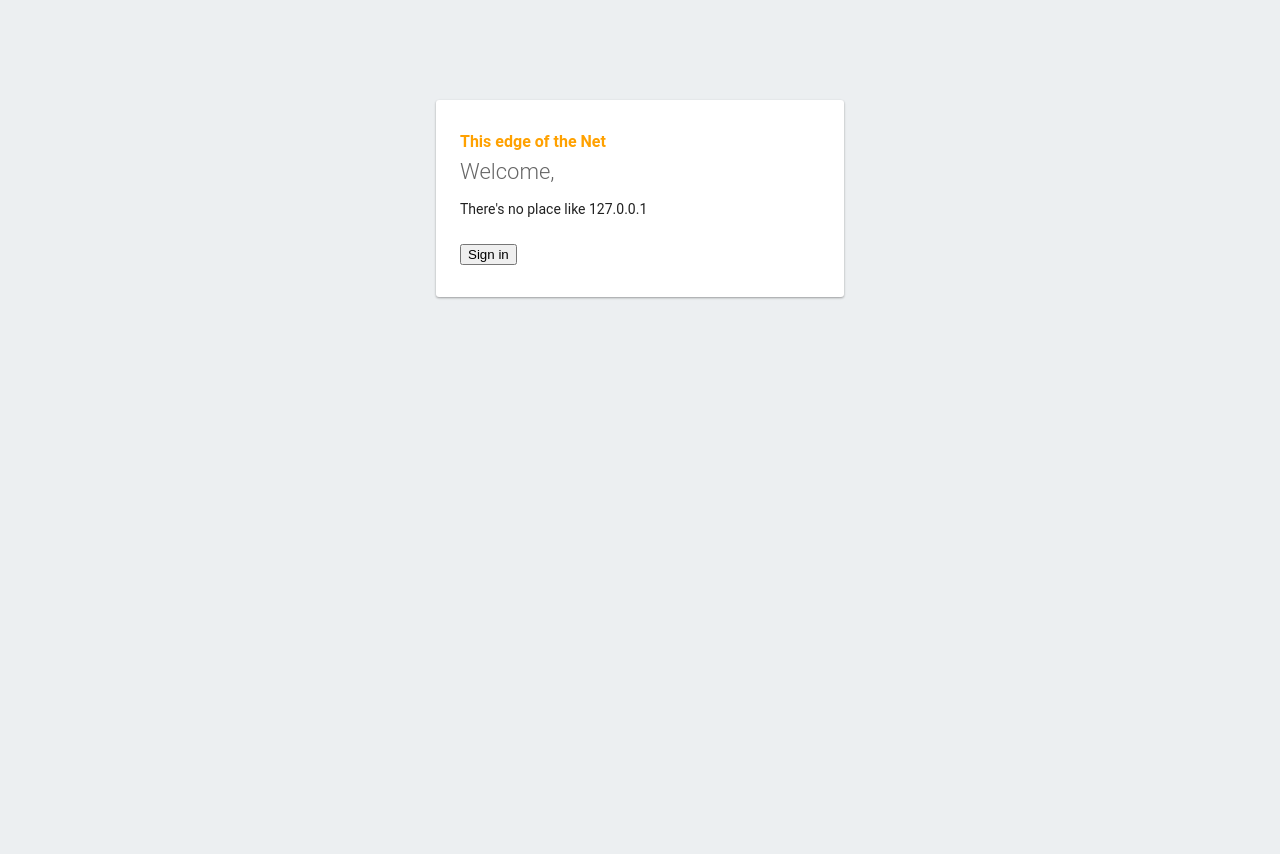
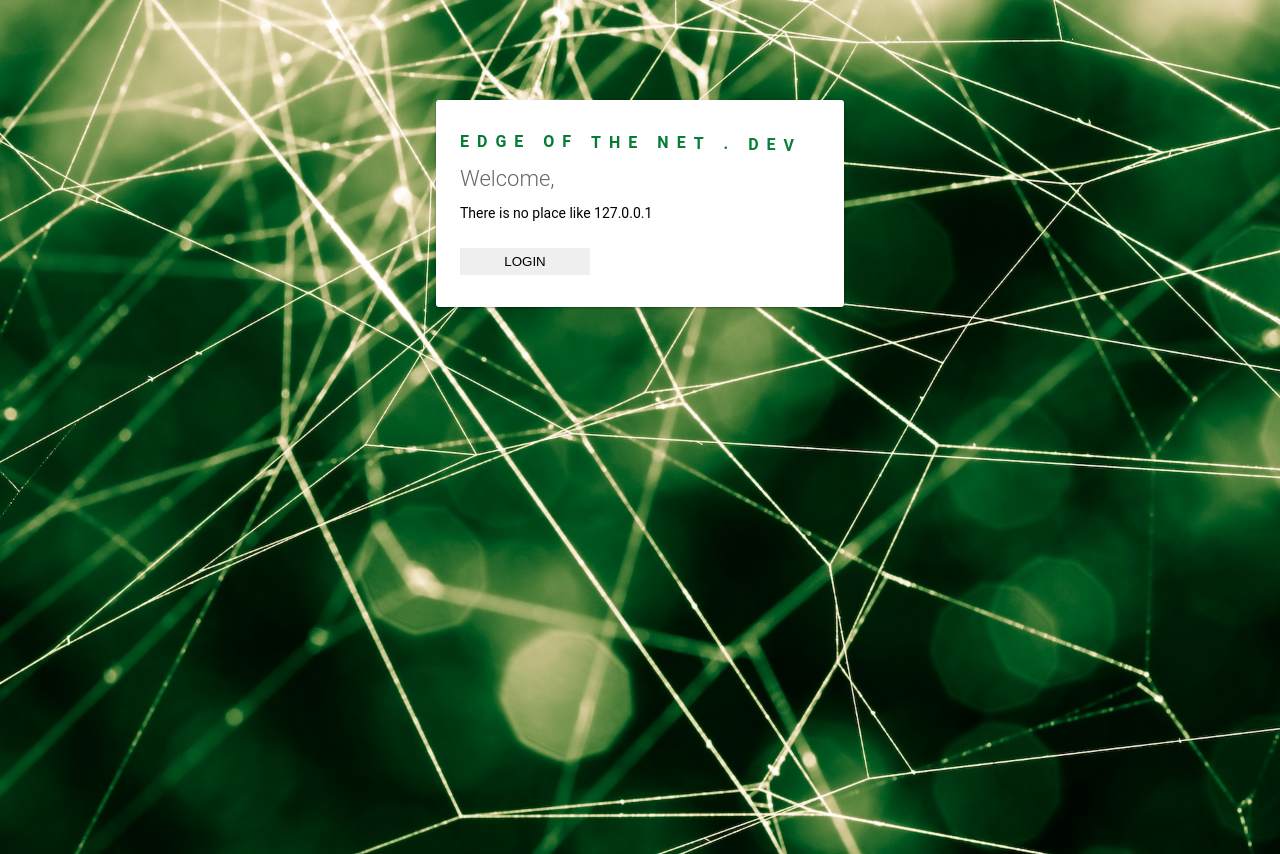
Before and after one commit to NightlyD3V/edgeofthenet, a plain HTML site: page src/src/index.html in a window 1280 px wide. Shown: the top 854 px of the page. Before the commit the page ends 800 px from the top, so only its background shows below. Drawn offline with nearby package versions, Linux system fonts and the light colour scheme; some packages are replaced by stand-ins of ours.

Commit message:
Initial login page setup

```diff
--- a/src/src/index.html
+++ b/src/src/index.html
@@ -4,7 +4,6 @@
     <meta charset="utf-8">
     <meta name="viewport" content="width=device-width, initial-scale=1">
     <title>Edge</title>
-
     <!-- update the version number as needed -->
     <script defer src="/__/firebase/9.21.0/firebase-app-compat.js"></script>
     <!-- include only the Firebase features as you need -->
@@ -24,26 +23,73 @@
     <script defer src="/__/firebase/init.js?useEmulator=true"></script>
 
     <style media="screen">
-      body { background: #ECEFF1; color: rgba(0,0,0,0.87); font-family: Roboto, Helvetica, Arial, sans-serif; margin: 0; padding: 0; }
-      #message { background: white; max-width: 360px; margin: 100px auto 16px; padding: 32px 24px; border-radius: 3px; }
-      #message h2 { color: #ffa100; font-weight: bold; font-size: 16px; margin: 0 0 8px; }
-      #message h1 { font-size: 22px; font-weight: 300; color: rgba(0,0,0,0.6); margin: 0 0 16px;}
-      #message p { line-height: 140%; margin: 16px 0 24px; font-size: 14px; }
+      body { background-image: url('./img/web.jpg'); background-repeat: no-repeat; background-size: 100%; font-family: Roboto, Helvetica, Arial, sans-serif; margin: 0; padding: 0; }
+      #message { background: white; max-width: 360px; margin: 100px auto 10px; padding: 32px 24px; border-radius: 3px; }
+      #message h2 { color: #047b33; font-weight: bold; font-size: 16px; margin: 0 0 15px; }
+      #message h1 { font-size: 22px; font-weight: 300; color: rgba(0,0,0,0.6); margin: 0 0 13px;}
+      .ml13 {
+        font-size: 1.9em;
+        text-transform: uppercase;
+        letter-spacing: 0.5em;
+        font-weight: 600;
+      }
+      .ml13 .letter {
+        display: inline-block;
+        line-height: 1em;
+      }
+      #message p { line-height: 140%; margin: 13px 0 24px; font-size: 14px; }
       #message a { display: block; text-align: center; background: #039be5; text-transform: uppercase; text-decoration: none; color: white; padding: 16px; border-radius: 4px; }
       #message, #message a { box-shadow: 0 1px 3px rgba(0,0,0,0.12), 0 1px 2px rgba(0,0,0,0.24); }
       #load { color: rgba(0,0,0,0.4); text-align: center; font-size: 13px; }
+      #sign-in_button { border: none; padding: 6px; width: 130px;}
+      #register { border: none; background-color: none; color: blue}
+      footer {display: flex; justify-content: end; margin-top: 700px;}
+      footer a { padding: 25px; }
+      footer img { max-width: 50px;}
+      /* MOBILE */
       @media (max-width: 600px) {
         body, #message { margin-top: 0; background: white; box-shadow: none; }
-        body { border-top: 16px solid #ffa100; }
+        body { border-top: 16px solid #01461b; }
       }
     </style>
   </head>
   <body>
-    <div id="message">
-      <h2>This edge of the Net</h2>
-      <h1>Welcome,</h1>
-      <p>There's no place like 127.0.0.1</p>
-      <button>Sign in</button>
-    </div>
+      <div id="message">
+        <h2 class="ml13">Edge of the Net . DEV</h2>
+        <h1 class="ellipse-anim">Welcome,</h1>
+        <p>There is no place like 127.0.0.1</p>
+        <button id="sign-in_button">LOGIN</button>
+      </div>
+      <footer>
+        <a href="https://www.github.com/NightlyD3V"><img src="./img/github-mark.svg"/></a>
+      </footer>
   </body>
+  <script src="https://cdnjs.cloudflare.com/ajax/libs/animejs/2.0.2/anime.min.js"></script>
+  <script>
+    // Wait for dom to load...
+    document.body.onload = () => {
+      const ellipse = document.querySelector(".ellipse-anim")
+      console.log(ellipse.innerHTML)
+      var textWrapper = document.querySelector('.ml13');
+      textWrapper.innerHTML = textWrapper.textContent.replace(/\S/g, "<span class='letter'>$&</span>");
+
+      anime.timeline({loop: true})
+        .add({
+          targets: '.ml13 .letter',
+          translateY: [100,0],
+          translateZ: 0,
+          opacity: [0,1],
+          easing: "easeOutExpo",
+          duration: 1200,
+          delay: (el, i) => 300 + 30 * i
+        }).add({
+          targets: '.ml13 .letter',
+          translateY: [0,-100],
+          opacity: [1,0],
+          easing: "easeInExpo",
+          duration: 1200,
+          delay: (el, i) => 100 + 30 * i
+        });
+    }
+  </script>
 </html>
```
Also changed, not shown: src/src/img/github-mark.svg (added), src/src/img/web.jpg (added).
